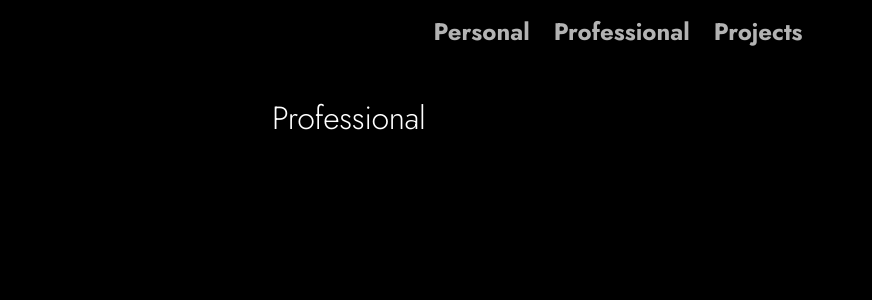
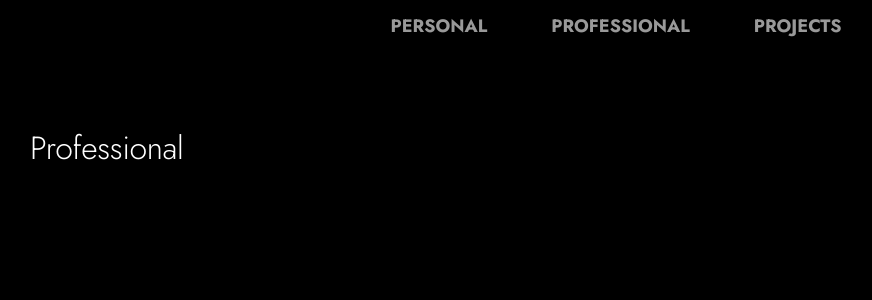
Before and after one commit to sahibdsv/sahibdsv.github.io, an MkDocs documentation site: the page built from docs/professional/index.md, in a window 1280 px wide. Shown: the top 300 px of the page, without its empty margins (24-896 px from the left). Built offline with MkDocs 1.6.1 and Material for MkDocs 9.7.7, drawn with Linux system fonts in a browser that asks for light colours.

Commit message:
Update extra.css

```diff
--- a/docs/stylesheets/extra.css
+++ b/docs/stylesheets/extra.css
@@ -1,43 +1,57 @@
-/* FORCE TRUE BLACK BACKGROUND */
-body, .md-main, .md-header, .md-tabs, .md-footer {
+/* 1. FORCE TRUE BLACK BACKGROUND EVERYWHERE */
+body, html, .md-base, .md-main, .md-header, .md-tabs, .md-footer {
   background-color: #000000 !important;
   background: #000000 !important;
 }
 
-/* FORCE PURE WHITE TEXT */
-body, h1, h2, h3, h4, h5, h6, p, a, .md-nav__link {
+/* 2. FORCE TEXT TO PURE WHITE */
+body, h1, h2, h3, h4, h5, h6, p, li, a {
   color: #FFFFFF !important;
 }
 
-/* CENTER THE NAVIGATION TABS */
-.md-tabs__list {
-  justify-content: center !important;
-  display: flex;
+/* 3. NAVIGATION BAR - THE CRITICAL FIX */
+/* Force the container to be visible even on mobile */
+.md-header, .md-tabs {
+  display: block !important;
+  visibility: visible !important;
+  position: static !important; /* Stops it from sliding away */
 }
 
-/* HIDE THE LOGO AND SITE NAME (Keep only the 3 links) */
-.md-header__title, .md-header__button {
+/* Center the links */
+.md-tabs__list {
+  display: flex !important;
+  justify-content: center !important;
+  margin: 0 !important;
+  padding: 15px 0 !important; /* Add space around them */
+}
+
+/* Style the links (Jost, Bold, White) */
+.md-tabs__link {
+  font-family: 'Jost', sans-serif !important;
+  font-weight: 700 !important;
+  font-size: 18px !important;
+  color: #FFFFFF !important;
+  opacity: 0.6; /* Dim inactive pages */
+  text-transform: uppercase; /* Optional: Looks cleaner */
+  margin: 0 20px; /* Space between words */
+}
+
+/* Make the "Active" page bright white */
+.md-tabs__link--active {
+  color: #FFFFFF !important;
+  opacity: 1 !important;
+}
+
+/* 4. HIDE THE CLUTTER (Logo, Search, Burger, Sidebar) */
+.md-header__title,
+.md-header__button,
+.md-header__topic,
+.md-search,
+.md-footer-meta,
+.md-sidebar {
   display: none !important;
 }
 
-/* REMOVE SHADOWS AND BORDERS FOR FLAT LOOK */
-.md-header, .md-tabs {
-  box-shadow: none !important;
-  border-bottom: none !important;
-}
-
-/* MAKE NAV LINKS BOLD AND LARGER */
-.md-tabs__link {
-  font-weight: 700 !important; /* Jost Bold */
-  font-size: 1.2rem !important;
-  opacity: 0.7;
-}
-
-/* ACTIVE LINK IS PURE WHITE */
-.md-tabs__link--active {
-  opacity: 1 !important;
-  color: #FFFFFF !important;
-}
-
-/* HIDE FOOTER */
-.md-footer-meta { display: none !important; }
+/* 5. CLEAN UP THE CONTENT AREA */
+/* Remove shadow under the header */
+.md-tabs { border: none !important; box-shadow: none !important; }
```
